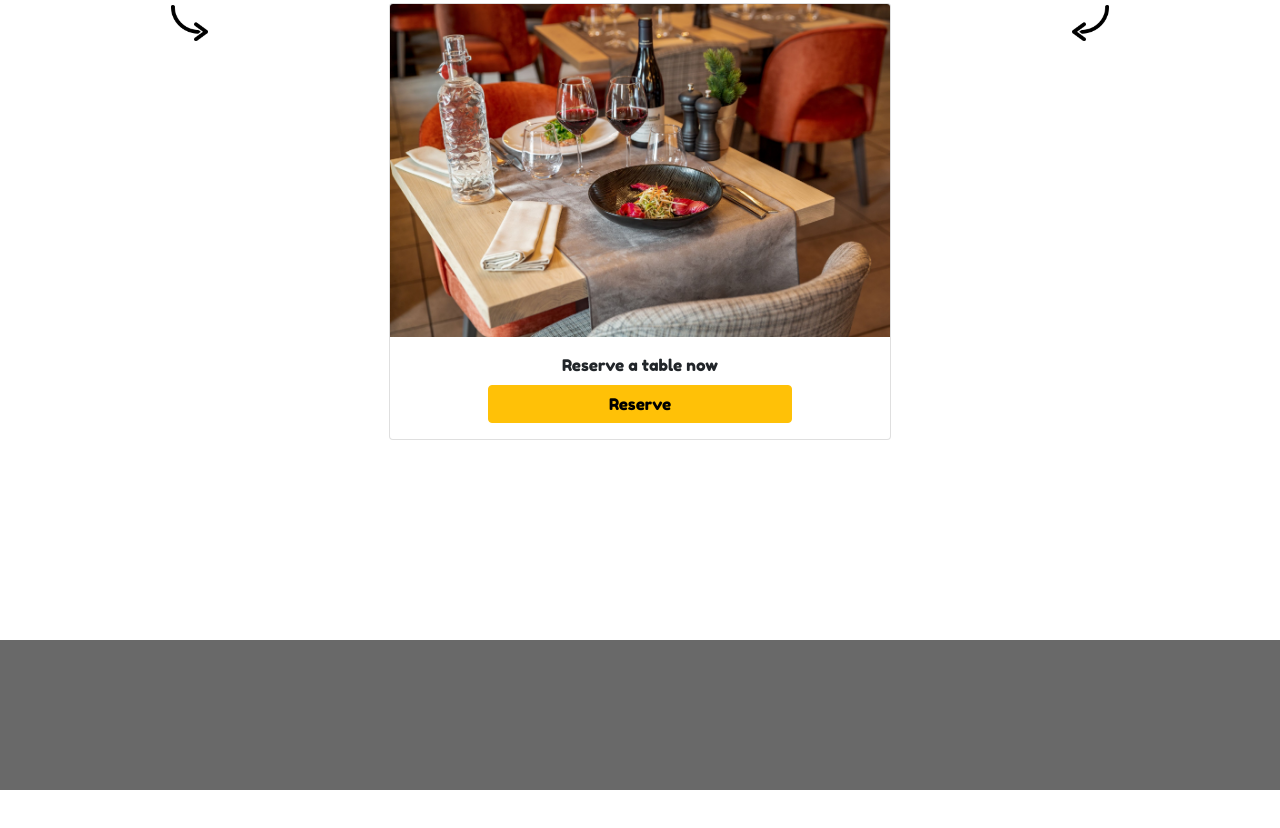
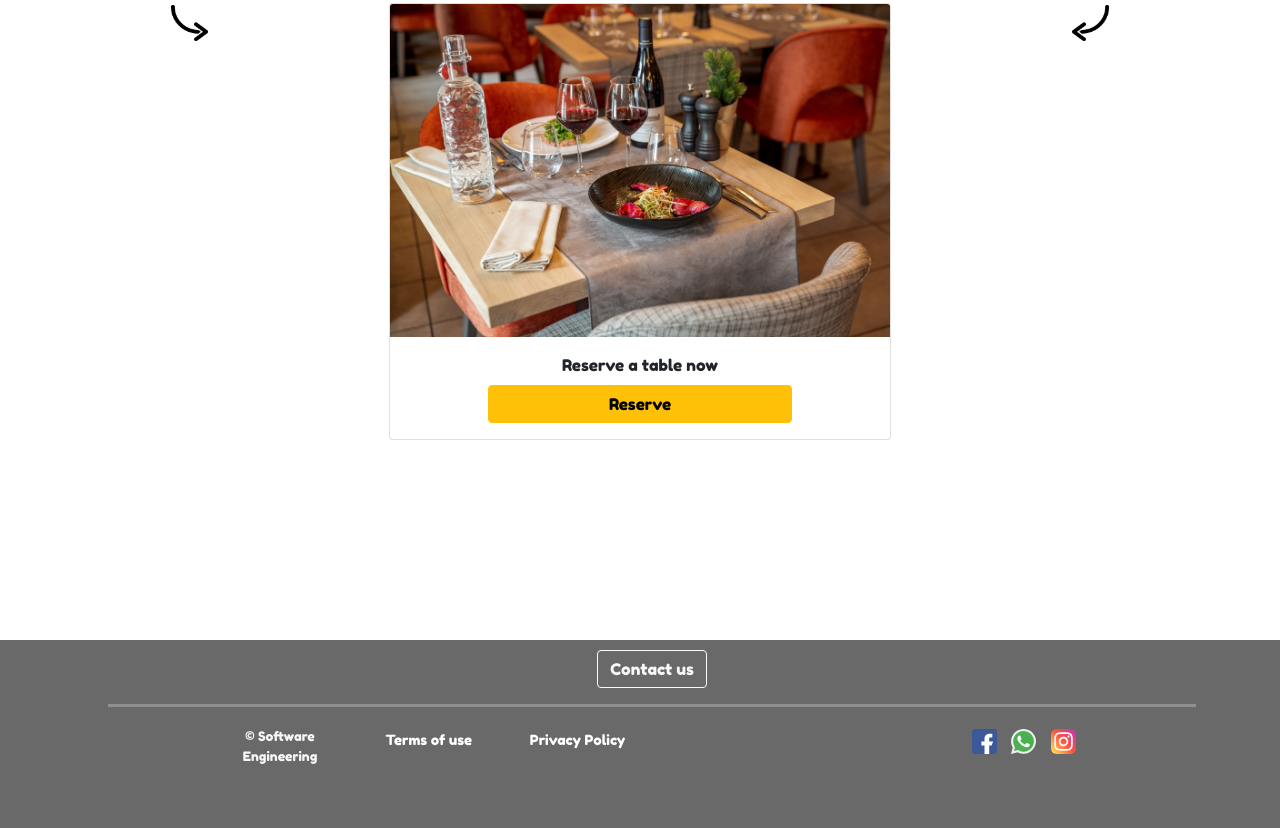
Before and after one commit to azzamatnassir/mid_term, a plain HTML site: page index.html in a window 1280 px wide. Shown: the part 2567-3395 px from the top of the page. Before the commit the page ends 3357 px from the top, so only its background shows below. Drawn offline with nearby package versions, Linux system fonts and the light colour scheme.

Commit message:
Update style.css

```diff
--- a/css/style.css
+++ b/css/style.css
@@ -9,7 +9,7 @@ input {
 
 .center {
   position: absolute;
-  top: 20%;
+  top: 5%;
   width: 100%;
 }
 
@@ -34,8 +34,9 @@ input {
 }
 
 .container-footer{
+  position: relative;
   width: 100%;
-  height: 150px;
+  height: 200px;
   background-color: #696969;
 }
 
```
